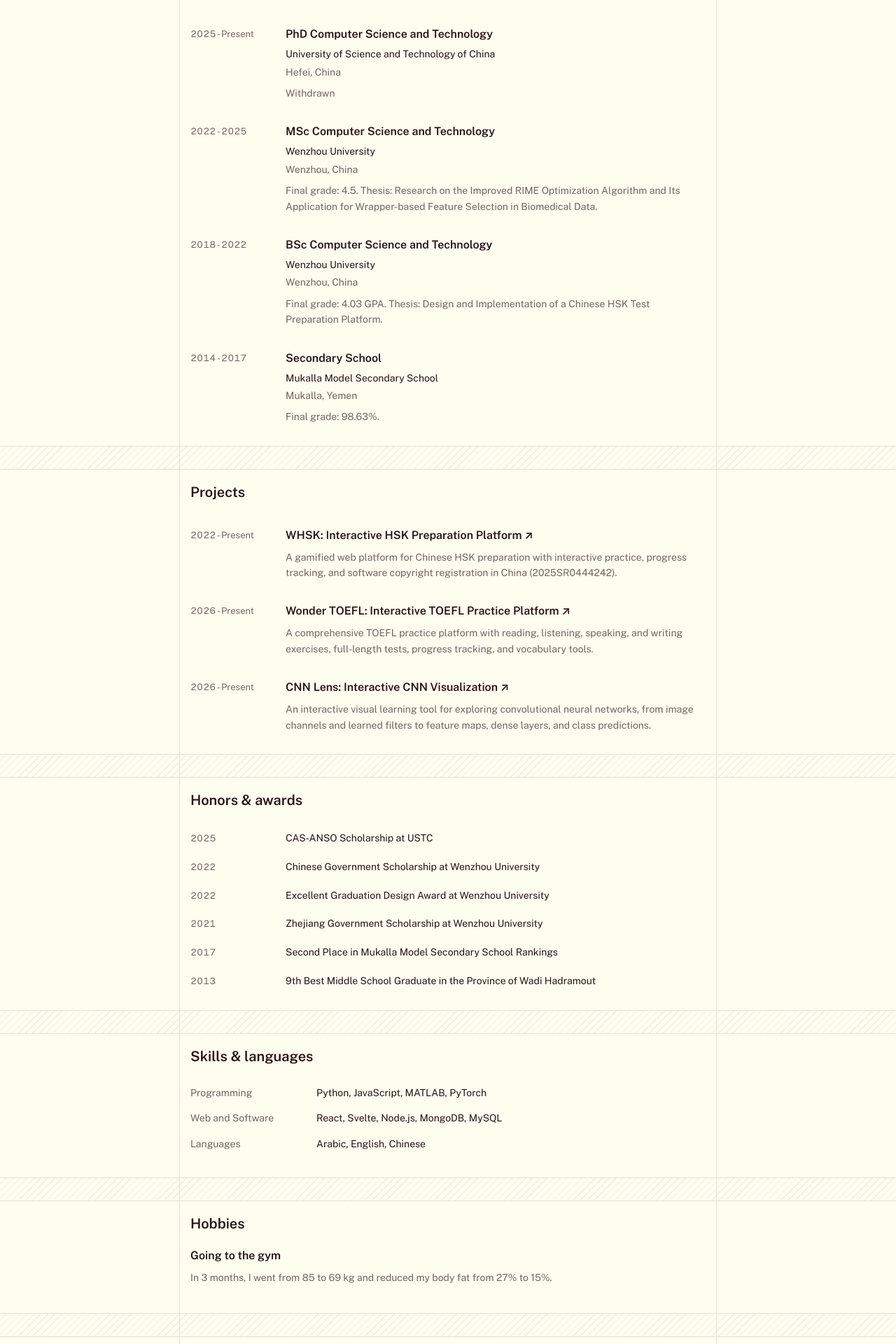
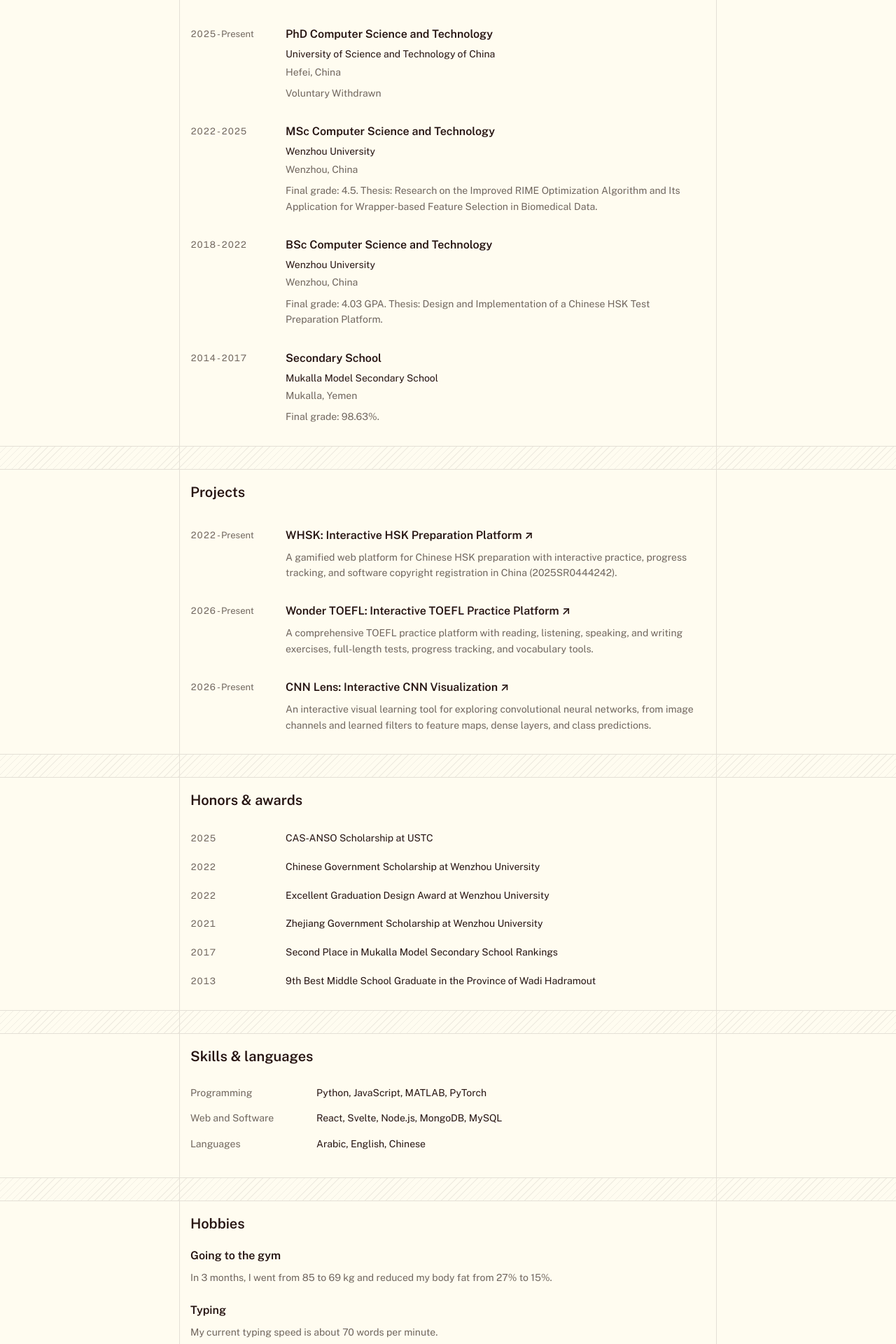
Before and after one commit to batis1/batis1, a SvelteKit app: page / in a window 1280 px wide. Shown: the part 1940-3860 px from the top of the page at 70% size. Built offline with nearby package versions, Linux system fonts and the light colour scheme.

Commit message:
Update withdrawal status and add typing hobby

```diff
--- a/src/routes/+page.svelte
+++ b/src/routes/+page.svelte
@@ -25,7 +25,7 @@
 			degree: "PhD Computer Science and Technology",
 			school: "University of Science and Technology of China",
 			location: "Hefei, China",
-			detail: "Withdrawn",
+			detail: "Voluntary Withdrawn",
 		},
 		{
 			date: "2022 - 2025",
@@ -180,6 +180,8 @@ const publications = [
     <h2 id="hobbies-title">Hobbies</h2>
     <h3>Going to the gym</h3>
     <p class="hobby-detail">In {bodyProgress.months} months, I went from {bodyProgress.weight.before} to {bodyProgress.weight.after} kg and reduced my body fat from {bodyProgress.bodyFat.before}% to {bodyProgress.bodyFat.after}%.</p>
+    <h3 class="hobby-heading">Typing</h3>
+    <p class="hobby-detail">My current typing speed is about 70 words per minute.</p>
 </section>
 <footer><span>Mohammed Batis</span><a href={profile.cv}>Download CV PDF &darr;</a><a href="#cv">Back to top &uarr;</a></footer>
 </main>
@@ -205,6 +207,7 @@ nav div { display: flex; flex-wrap: wrap; gap: 8px 24px; }
 .hardware-photo { margin: 0; padding: 20px 8px; min-width: 0; }
 .hardware-photo img { display: block; width: 100%; max-width: 435px; margin-inline: auto; height: auto; aspect-ratio: 435 / 261; object-fit: contain; }
 .hobby-detail { margin: 8px 0 0; font-size: 14px; color: #70665e; text-wrap: pretty; }
+.hobby-heading { margin-top: 24px; }
 header { display: flex; align-items: center; gap: 24px; padding: 48px 32px 32px; }
 header img { width: 96px; height: 96px; flex-shrink: 0; border-radius: 50%; object-fit: cover; object-position: center top; mix-blend-mode: multiply; border: 1px solid #e4e0d6; }
 h1 { font-size: 30px; line-height: 1.2; font-weight: 600; margin: 0 0 8px; text-wrap: balance; }
```
